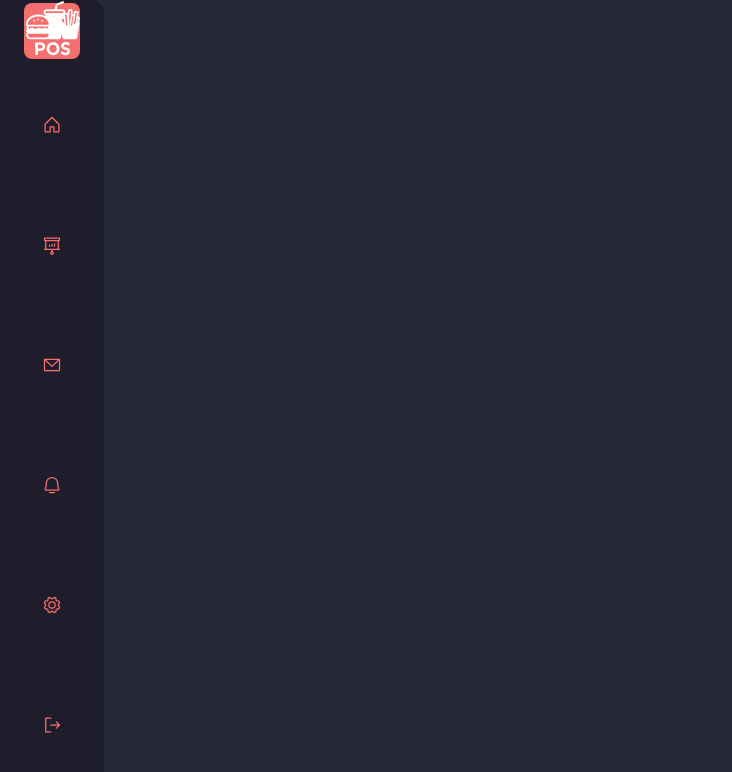
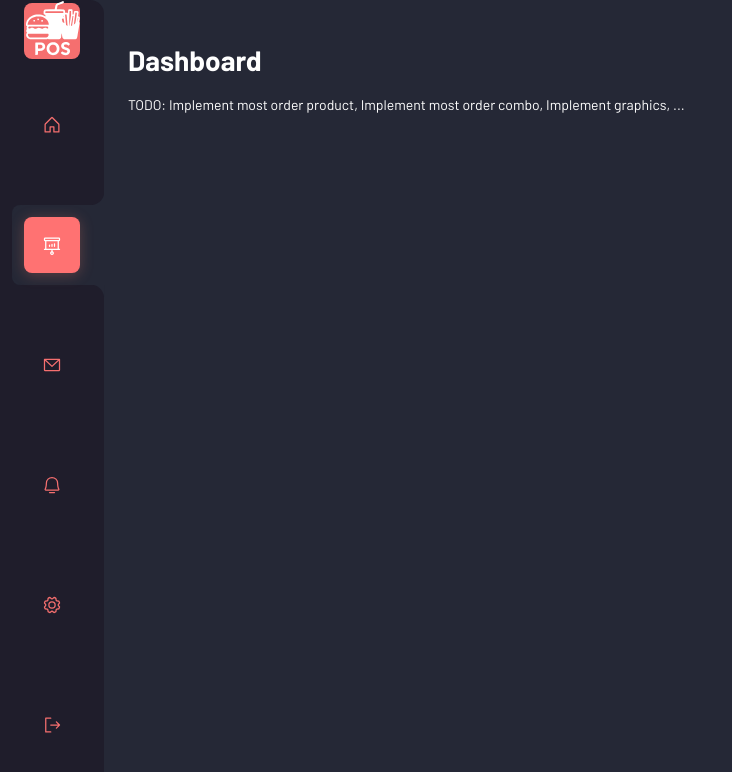
Before and after one commit to Willi005/KetchupFrontend, a React (Vite) app: page /dashboard in a window 1280 px wide. Before the commit this address had no page. Shown: the top 772 px of the page, without its empty margins (0-732 px from the left). Built offline with nearby package versions, Linux system fonts and the light colour scheme.

Commit message:
dasboard come back

```diff
--- a/src/App.jsx
+++ b/src/App.jsx
@@ -3,7 +3,7 @@ import SideBar from "./component/SideBar/SideBar.jsx";
 import {HomePage} from "./pages/Home/HomePage.jsx";
 import {SettingsPage} from "./pages/Settings/SettingsPage.jsx";
 import {Route, Routes} from "react-router-dom";
-import {StatisticsPage} from "./pages/Statistics/StatisticsPage.jsx";
+import {DashboardPage} from "./pages/Dashboard/DashboardPage.jsx";
 import {NotifyPage} from "./pages/Notify/NotifyPage.jsx";
 import {NotificationsPage} from "./pages/Notifications/NotificationsPage.jsx";
 
@@ -16,7 +16,7 @@ function App() {
             <main className={'main-content'}>
                 <Routes>
                     <Route path="/" element={<HomePage/>}/>
-                    <Route path="/statistics" element={<StatisticsPage/>}/>
+                    <Route path="/dashboard" element={<DashboardPage/>}/>
                     <Route path="/notify" element={<NotifyPage/>}/>
                     <Route path="/notifications" element={<NotificationsPage/>}/>
                     <Route path="/settings" element={<SettingsPage/>}/>
--- a/src/component/SideBar/SideBar.jsx
+++ b/src/component/SideBar/SideBar.jsx
@@ -25,10 +25,10 @@ function SideBar() {
                     />
                 </Link>
 
-                <Link to="/statistics">
+                <Link to="/dashboard">
                     <SideBarIcon
                         icon={ProjectorScreenChart}
-                        isActive={currentPath === '/statistics'}
+                        isActive={currentPath === '/dashboard'}
                     />
                 </Link>
 
--- a/src/pages/Statistics/StatisticsPage.jsx
+++ b/src/pages/Dashboard/DashboardPage.jsx
@@ -1,7 +1,7 @@
-export function StatisticsPage() {
+export function DashboardPage() {
     return(
         <>
-        <h1>Statistics Page</h1>
+        <h1>Dashboard</h1>
             TODO:
             Implement most order product,
             Implement most order combo,
```
